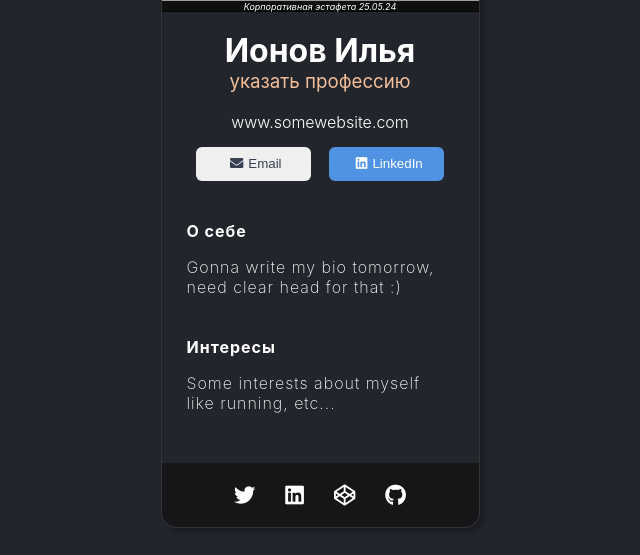
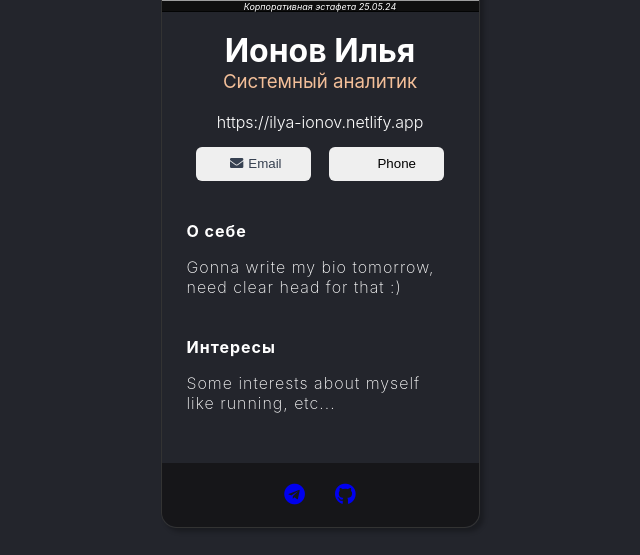
Before and after one commit to canadaguf/Ilya-card-project, a React (Vite) app: page / in a window 1280 px wide. Shown: the part 278-833 px from the top of the page, without its empty margins (320-960 px from the left). Built offline with nearby package versions, Linux system fonts and the light colour scheme; grey boxes are pictures that could not be loaded.

Commit message:
Added real links

```diff
--- a/src/components/Buttons.jsx
+++ b/src/components/Buttons.jsx
@@ -1,8 +1,16 @@
 export default function Buttons() {
     return (
         <div className="buttons">
-            <button id="btn-email"><i className="fa fa-envelope"></i>Email</button>
-            <button id="btn-linkedin"><i className="fab fa-linkedin"></i>LinkedIn</button>
+            <a href="mailto:ilyaiono@gmail.com">
+                <button id="btn-email">
+                    <i className="fa fa-envelope"></i>Email
+                </button>
+            </a>
+            <a href="tel:+79384668931">
+                <button id="btn-phone">
+                    <i className="fa-solid fa-phone"></i>Phone
+                </button>
+            </a>
         </div>
     );
 }
--- a/src/components/Footer.jsx
+++ b/src/components/Footer.jsx
@@ -1,10 +1,12 @@
 export default function Footer() {
     return (
         <footer>
-            <i className="fab fa-twitter fa-lg"></i>
-            <i className="fab fa-linkedin fa-lg"></i>
-            <i className="fab fa-codepen fa-lg"></i>
-            <i className="fab fa-github fa-lg"></i>
+            <a href="https://t.me/ilyaiono" target="_blank" rel="noopener noreferrer">
+                <i className="fab fa-telegram fa-lg"></i>
+            </a>
+            <a href="https://github.com/canadaguf" target="_blank" rel="noopener noreferrer">
+                <i className="fab fa-github fa-lg"></i>
+            </a>
         </footer>
     );
 }
--- a/src/components/Info.jsx
+++ b/src/components/Info.jsx
@@ -2,8 +2,8 @@ export default function Info() {
     return(
         <div className="info">
             <h1>Ионов Илья</h1>
-            <h3>указать профессию</h3>
-            <a href="#">www.somewebsite.com</a>
+            <h3>Системный аналитик</h3>
+            <a href="#">https://ilya-ionov.netlify.app</a>
         </div>
     );
 }
```
